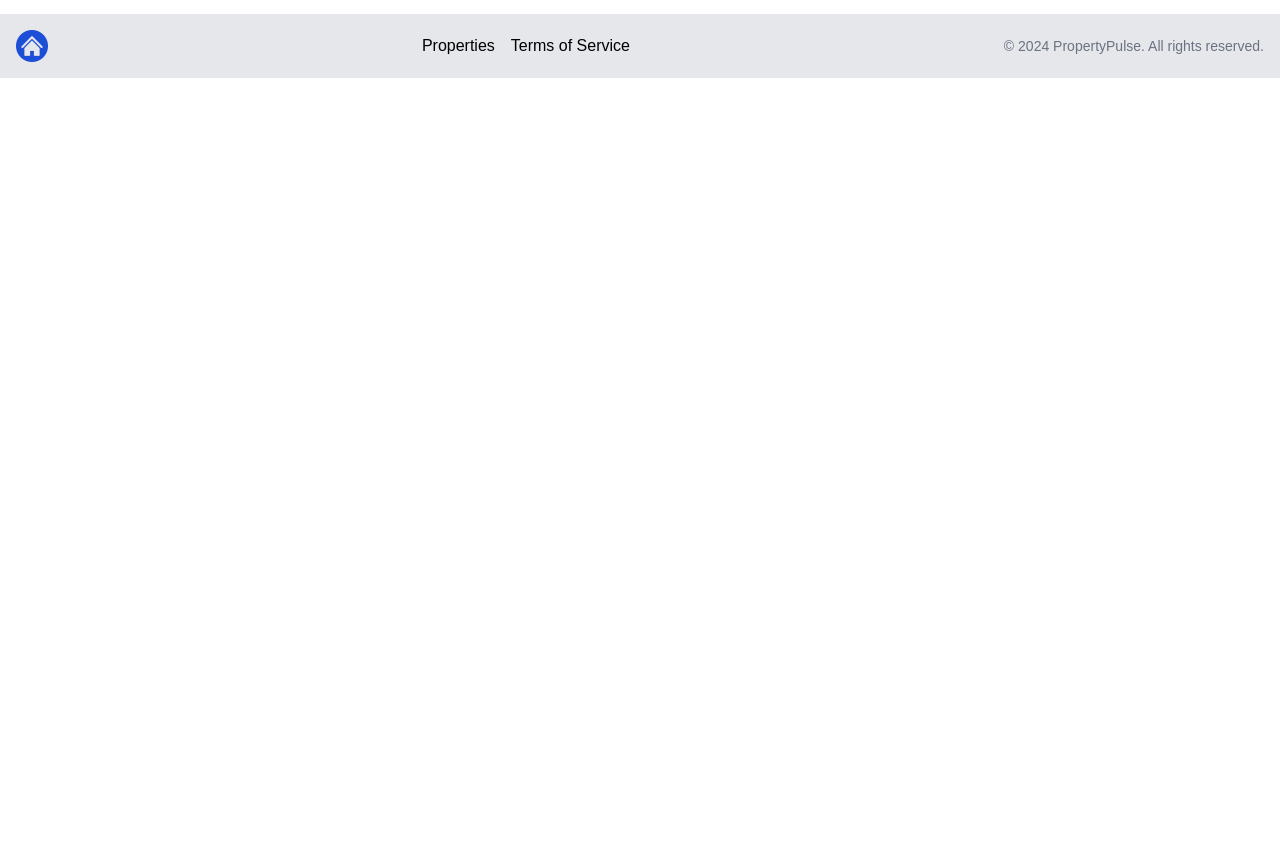
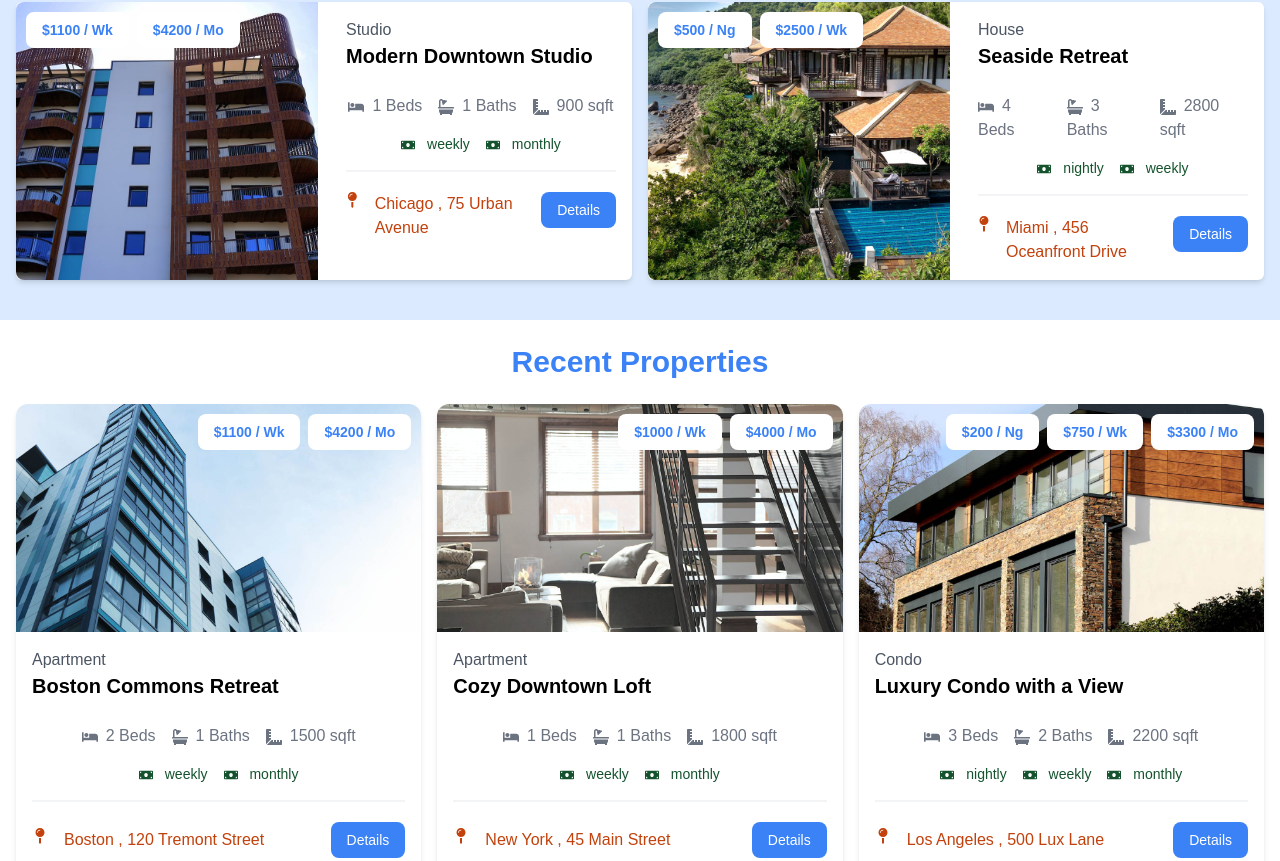
Before and after one commit to Sabbaghh/jump-properties, a Next.js app: page / in a window 1280 px wide. Shown: the part 719-1580 px from the top of the page. Before the commit the page ends 800 px from the top, so only its background shows below. Built offline with nearby package versions, Linux system fonts and the light colour scheme.

Commit message:
Creating Recent Properties and Featured Properties Sections in the homepage

```diff
--- a/app/page.tsx
+++ b/app/page.tsx
@@ -1,10 +1,14 @@
 import Hero from "@/components/Hero";
 import InfoBoxes from "@/components/InfoBoxes";
+import FeaturedProperties from "@/components/FeaturedProperties";
+import RecentProperties from "@/components/RecentProperties";
 const HomePage = () => {
   return (
     <>
       <Hero />
       <InfoBoxes />
+      <FeaturedProperties />
+      <RecentProperties />
     </>
   );
 };
--- a/app/properties/page.tsx
+++ b/app/properties/page.tsx
@@ -1,4 +1,4 @@
-import PropertyCard from "@/components/PropertyCard";
+import PropertyCard from "@/components/PropertyCardHorizontal";
 import Data from "@/dummydata/properties.json";
 const PropertiesPage = () => {
   return (
--- /dev/null
+++ b/components/FeaturedProperties.tsx
@@ -0,0 +1,27 @@
+import Data from "@/dummydata/properties.json";
+import PropertyCard from "@/components/PropertyCardVertical";
+const FeaturedProperties = () => {
+  const featuredProperties = Data.filter(
+    (property) => property.is_featured,
+  ).splice(0, 2);
+  return (
+    <section className="bg-blue-100 px-4 pb-10 pt-6">
+      <h2 className="mb-6 text-center text-3xl font-bold text-blue-500">
+        Featured Properties
+      </h2>
+      {featuredProperties.length > 0 ? (
+        <>
+          <div className="container-xl m-auto grid grid-cols-1 gap-4 lg:container md:grid-cols-2">
+            {featuredProperties.map((property, index) => (
+              <PropertyCard key={index} {...property} />
+            ))}
+          </div>
+        </>
+      ) : (
+        <p>No data</p>
+      )}
+    </section>
+  );
+};
+
+export default FeaturedProperties;
--- /dev/null
+++ b/components/PropertyCardHorizontal.tsx
@@ -0,0 +1,101 @@
+import PropertyType from "@/types/property";
+import Image from "next/image";
+import Link from "next/link";
+import {
+  FaBed,
+  FaBath,
+  FaMoneyBill,
+  FaMapPin,
+  FaRulerCombined,
+} from "react-icons/fa";
+const PropertyCard = (props: PropertyType) => {
+  const { _id, name, type, location, beds, baths, square_feet, rates, images } =
+    props;
+  const getRatesShortcuts = (rateType: string): string => {
+    switch (rateType) {
+      case "weekly":
+        return "Wk";
+      case "monthly":
+        return "Mo";
+      case "nightly":
+        return "Ng";
+      default:
+        return "N/A";
+    }
+  };
+  const getAvailableRatesTypes = (): string[] => {
+    return Object.keys(rates);
+  };
+  return (
+    <div className="relative rounded-xl bg-white shadow-md">
+      <Image
+        src={`/properties/${images[0]}`}
+        alt=""
+        className="h-auto w-full rounded-t-xl"
+        width="0"
+        height="0"
+        sizes="100vw"
+      />
+      {/* rates dynamically with shortcuts */}
+      <div className="absolute right-[10px] top-[10px] flex gap-2">
+        {Object.entries(rates).map(([key, value], index) => (
+          <h3
+            key={index}
+            className="rounded-lg bg-white px-4 py-2 text-right text-sm font-bold capitalize text-blue-500 md:text-center lg:text-right"
+          >
+            ${value} / {getRatesShortcuts(key)}
+          </h3>
+        ))}
+      </div>
+      <div className="p-4">
+        <div className="mb-6 text-left md:text-center lg:text-left">
+          <div className="text-gray-600">{type}</div>
+          <h3 className="text-xl font-bold">{name}</h3>
+        </div>
+
+        <div className="mb-4 flex justify-center gap-4 text-gray-500">
+          <p>
+            <FaBed className="mr-2 inline-block" />
+
+            <span className="md:hidden lg:inline">{beds} Beds</span>
+          </p>
+          <p>
+            <FaBath className="mr-2 inline-block" />
+            <span className="md:hidden lg:inline">{baths} Baths</span>
+          </p>
+          <p>
+            <FaRulerCombined className="mr-2 inline-block" />
+            <span className="md:hidden lg:inline">{square_feet} sqft</span>
+          </p>
+        </div>
+
+        <div className="mb-4 flex justify-center gap-4 text-sm text-green-900">
+          {getAvailableRatesTypes().map((rateType, index) => (
+            <p key={index}>
+              <FaMoneyBill className="mr-2 inline-block" /> {rateType}
+            </p>
+          ))}
+        </div>
+
+        <div className="mb-5 border border-gray-100"></div>
+        <div className="flex flex-col justify-between gap-3 lg:flex-row">
+          <div className="flex gap-2 self-center lg:mb-0">
+            <FaMapPin className="mr-2 inline text-orange-700" />
+            <span className="text-orange-700">
+              {" "}
+              {location.city} , {location.street}
+            </span>
+          </div>
+          <Link
+            href={`/properties/${_id}`}
+            className="h-[36px] rounded-lg bg-blue-500 px-4 py-2 text-center text-sm text-white hover:bg-blue-600"
+          >
+            Details
+          </Link>
+        </div>
+      </div>
+    </div>
+  );
+};
+
+export default PropertyCard;
--- a/components/PropertyCard.tsx
+++ b/components/PropertyCardVertical.tsx
@@ -8,7 +8,7 @@ import {
   FaMapPin,
   FaRulerCombined,
 } from "react-icons/fa";
-const PropertyCard = (props: PropertyType) => {
+const PropertyCardVertical = (props: PropertyType) => {
   const { _id, name, type, location, beds, baths, square_feet, rates, images } =
     props;
   const getRatesShortcuts = (rateType: string): string => {
@@ -27,18 +27,18 @@ const PropertyCard = (props: PropertyType) => {
     return Object.keys(rates);
   };
   return (
-    <div className="relative rounded-xl shadow-md">
+    <div className="grid gap-3 rounded-md bg-white shadow-md md:grid-cols-2">
+      <div className="relative">
         <Image
           src={`/properties/${images[0]}`}
           alt=""
-        className="h-auto w-full rounded-t-xl"
-        width="0"
-        height="0"
+          className="h-auto w-full rounded-lg rounded-br-none rounded-tr-none object-cover"
+          quality={100}
+          fill
           sizes="100vw"
         />
-
         {/* rates dynamically with shortcuts */}
-      <div className="absolute right-[10px] top-[10px] flex gap-2">
+        <div className="absolute left-[10px] top-[10px] flex gap-2">
           {Object.entries(rates).map(([key, value], index) => (
             <h3
               key={index}
@@ -48,7 +48,7 @@ const PropertyCard = (props: PropertyType) => {
             </h3>
           ))}
         </div>
-
+      </div>
       <div className="p-4">
         <div className="mb-6 text-left md:text-center lg:text-left">
           <div className="text-gray-600">{type}</div>
@@ -100,4 +100,4 @@ const PropertyCard = (props: PropertyType) => {
   );
 };
 
-export default PropertyCard;
+export default PropertyCardVertical;
--- /dev/null
+++ b/components/RecentProperties.tsx
@@ -0,0 +1,25 @@
+import Data from "@/dummydata/properties.json";
+import PropertyCard from "@/components/PropertyCardHorizontal";
+const RecentProperties = () => {
+  const recentProperties = Data.splice(0, 3);
+  return (
+    <section className="container-xl m-auto px-4 pb-10 pt-6 lg:container">
+      <h2 className="mb-6 text-center text-3xl font-bold text-blue-500">
+        Recent Properties
+      </h2>
+      {recentProperties.length > 0 ? (
+        <>
+          <div className="grid grid-cols-1 gap-4 md:grid-cols-3">
+            {recentProperties.map((property, index) => (
+              <PropertyCard key={index} {...property} />
+            ))}
+          </div>
+        </>
+      ) : (
+        <p>No data</p>
+      )}
+    </section>
+  );
+};
+
+export default RecentProperties;
```
Lines whose indentation alone changed are shown as unchanged.
